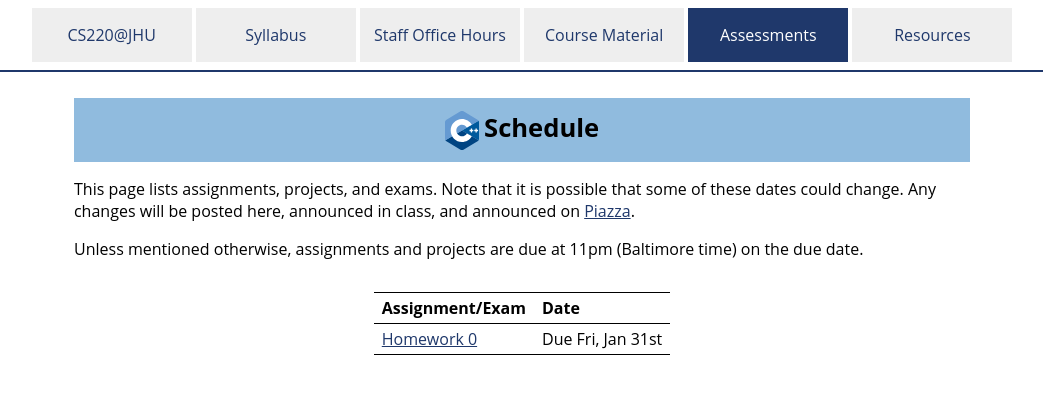
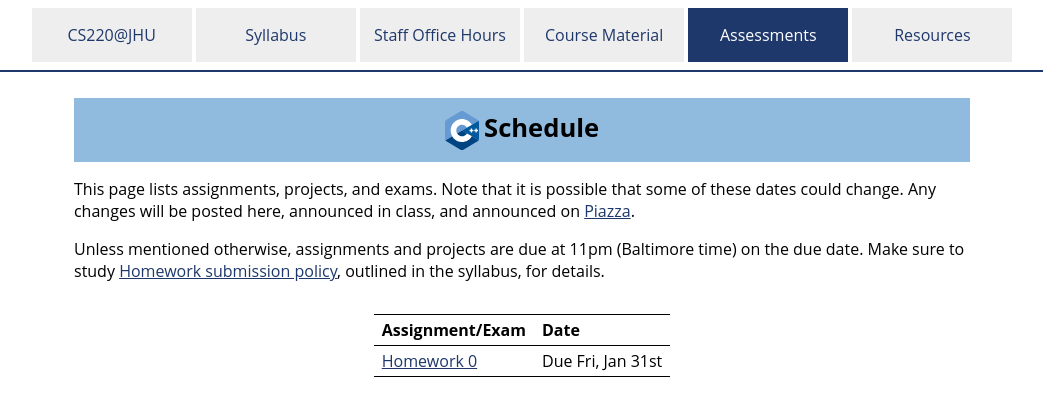
Before and after one commit to jhu-ip/cs220-sp25, a Jekyll site: the page built from schedule.md, in a window 1280 px wide. Shown: the top 416 px of the page, without its empty margins (118-1161 px from the left). Built offline with Jekyll 4.4.1, drawn with Linux system fonts in a browser that asks for light colours.

Commit message:
posted hw0

```diff
--- a/schedule.md
+++ b/schedule.md
@@ -9,7 +9,7 @@ of these dates could change. Any changes will be posted here, announced in class
 and announced on [Piazza](https://piazza.com/jhu/spring2025/601220sp25/home).
 
 Unless mentioned otherwise, assignments and projects are due at 11pm (Baltimore time)
-on the due date.
+on the due date. Make sure to study [Homework submission policy](https://jhu-ip.github.io/cs220-sp25/syllabus.html), outlined in the syllabus, for details.
 
 
 Assignment/Exam | Date
```
